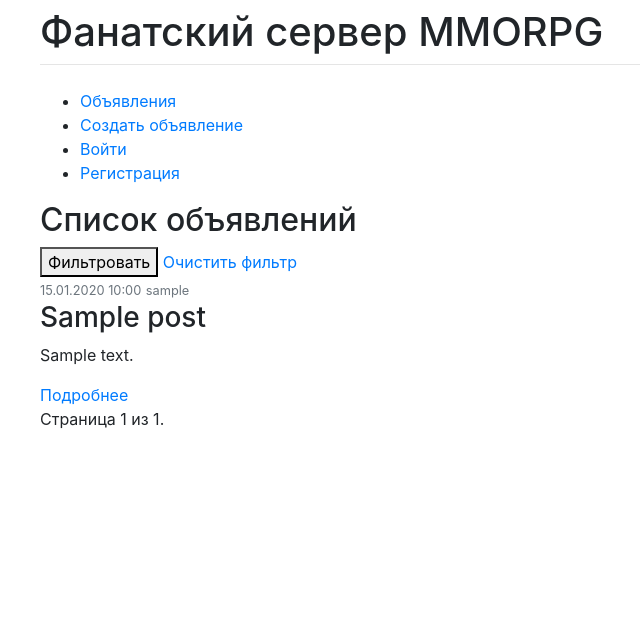
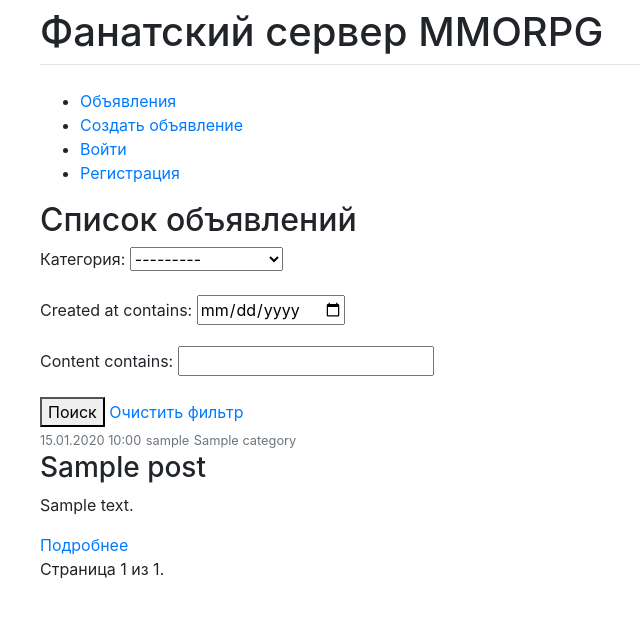
Before and after one commit to Zr413/MMORPG, a Django app: page / in a window 1280 px wide. Shown: the top 618 px of the page, without its empty margins (235-875 px from the left). Run offline with Django 4.2, Linux system fonts and the light colour scheme; tables that the repository leaves empty hold one stand-in row (values such as "Sample post"); some libraries are stand-ins or nearby versions.

Commit message:
Implementation of filtering and search by posts

```diff
--- a/MMORPG/settings.py
+++ b/MMORPG/settings.py
@@ -51,6 +51,8 @@ INSTALLED_APPS = [
     'sorl.thumbnail',
     # 'fpages',
     'django_filters',
+    'django_otp',
+    'django_otp.plugins.otp_totp',
     # 'allauth',
     # 'allauth.account',
     # 'allauth.socialaccount',
--- a/guild/filters.py
+++ b/guild/filters.py
@@ -1,21 +1,23 @@
-import django_filters
-from django_filters import CharFilter
+from django.forms import DateInput
+from django_filters import CharFilter, DateFilter, ModelChoiceFilter
 from django_filters.rest_framework import FilterSet
 
-from guild.models import Response, Post
-
-
-# class ResponseFilter(django_filters.FilterSet):
-#     class Meta:
-#         model = Response
-#         fields = ['created_at', 'is_approved']
+from guild.models import Post, Category
 
 
 class ResponseFilter(FilterSet):
     category = CharFilter(field_name='post__category__name', lookup_expr='icontains')
 
 
-class PostFilter(django_filters.FilterSet):
+class PostFilter(FilterSet):
+    created_at = DateFilter(
+        field_name="created_at",
+        lookup_expr='icontains',
+        widget=DateInput(format='%Y-%m-%d',
+                         attrs={'type': 'date'}, ))
+    category = ModelChoiceFilter(field_name="category", queryset=Category.objects.all(), label='Категория')
+    content = CharFilter(field_name="content", lookup_expr='icontains')
+
     class Meta:
         model = Post
-        fields = ['title', 'category', 'created_at', 'content']
+        fields = ['category', 'created_at', 'content']
--- a/guild/forms.py
+++ b/guild/forms.py
@@ -86,4 +86,4 @@ class ProfileForm(forms.ModelForm):
 
 
 class ResponseFilterForm(forms.Form):
-    category = forms.ModelChoiceField(queryset=Category.objects.all(), empty_label="Select category", required=False)
+    category = forms.ModelChoiceField(queryset=Category.objects.all(), empty_label="Выберите категорию", required=False)
--- a/guild/models.py
+++ b/guild/models.py
@@ -44,7 +44,7 @@ class Post(models.Model):
     image = models.ImageField(upload_to='images/', null=True, blank=True)
 
     def __str__(self):
-        return f'{self.title.title()}: {self.content}, {self.title.title()}: {self.category}, {self.title.title()}: {self.image}'
+        return f'{self.title}: {self.content}, {self.title}: {self.category}, {self.title}: {self.image}'
 
     def get_absolute_url(self):
         return reverse('post-detail', args=[str(self.id)])
--- a/guild/views.py
+++ b/guild/views.py
@@ -10,6 +10,9 @@ from django.views import View
 from django.views.generic import ListView, DetailView, CreateView, UpdateView, DeleteView
 from django.contrib.auth.mixins import LoginRequiredMixin, PermissionRequiredMixin, UserPassesTestMixin
 from django_filters.views import FilterView
+from django_otp import user_has_device
+from django_otp.forms import OTPTokenForm
+from django_otp.plugins.otp_totp.models import TOTPDevice
 
 from MMORPG import settings
 from .forms import ProfileForm, PostForm, ConfirmationCodeForm, ResponseFilterForm
@@ -39,8 +42,21 @@ class PostListView(ListView, FilterView):
         paginator = Paginator(self.get_queryset(), self.paginate_by)
         page = self.request.GET.get('page')
         posts = paginator.get_page(page)
+        context['filterset'] = self.filterset
         context['posts'] = posts
+        context['filter'] = PostFilter(self.request.GET, queryset=self.get_queryset())
+        context['current_time'] = timezone.localtime(timezone.now())
+        context['timezones'] = pytz.common_timezones
         return context
+
+    def get_queryset(self):
+        queryset = super().get_queryset()
+        self.filterset = PostFilter(self.request.GET, queryset)
+        return self.filterset.qs
+
+    def post(self, request):
+        request.session['django_timezone'] = request.POST['timezone']
+        return redirect('/')
 
 
 # Показать объявление
@@ -182,14 +198,11 @@ class ResponseModerationView(LoginRequiredMixin, ListView):
         form.instance.author = self.request.user.profile
         return super().form_valid(form) and HttpResponseRedirect('/')
 
-    # def get_queryset(self):
-    #     return Response.objects.filter(post__author=self.request.user.profile, is_approved=False)
-
     def get_queryset(self):
         queryset = Response.objects.filter(post__author=self.request.user.profile, is_approved=False)
-        category_filter = self.request.GET.get('category')  # Assuming 'category' is the name of the filter field
+        category_filter = self.request.GET.get('category')
         if category_filter:
-            queryset = queryset.filter(post__category_id=category_filter)  # Use category_id for filtering
+            queryset = queryset.filter(post__category_id=category_filter)
         return queryset
 
     def get_context_data(self, **kwargs):
@@ -214,7 +227,6 @@ class ResponseApproveView(View):
 
 
 # Создание отклика на пост и отправка письма автору поста
-# Сигнал отправляется после сохранения отклика и он обрабатывается данным методом
 class ResponseCreateView(LoginRequiredMixin, CreateView):
     model = Response
     fields = ['content']
@@ -261,20 +273,6 @@ class ProfileUpdateView(LoginRequiredMixin, UpdateView):
         return super(ProfileUpdateView, self).form_valid(form)
 
 
-# Регистрация
-# class UserRegisterView(CreateView):
-#     form_class = UserRegisterForm
-#     template_name = 'profiles/register.html'
-#     success_url = reverse_lazy('login')
-#
-#     def form_valid(self, form):
-#         valid = super().form_valid(form)
-#         login(self.request, self.object)
-#         # Создание профиля пользователя при регистрации
-#         Profile.objects.create(user=self.object)
-#         return valid
-
-
 class UserRegisterView(CreateView):
     form_class = UserRegisterForm
     template_name = 'profiles/register.html'
@@ -305,7 +303,27 @@ class UserRegisterView(CreateView):
             fail_silently=False,
         )
 
-        return valid
+        # return valid
+        # Редирект на страницу верификации одноразового кода
+        return redirect('verify_otp')
+
+
+def verify_otp(request):
+    if not user_has_device(request.user):
+        return redirect(reverse('enable_otp'))
+
+    device = TOTPDevice.objects.get(user=request.user)
+    if request.method == 'POST':
+        form = OTPTokenForm(user=request.user, data=request.POST)
+        if form.is_valid():
+            if form.device == device:
+                request.user.is_verified = True  # Устанавливаем флаг подтверждения
+                request.user.save()
+                return redirect('post-list')  # Редирект на домашнюю страницу после верификации
+    else:
+        form = OTPTokenForm(user=request.user)
+
+    return render(request, 'profiles/confirm_registration.html', {'form': form})
 
 
 class ConfirmRegistrationView(View):
--- a/templates/post_list.html
+++ b/templates/post_list.html
@@ -4,14 +4,15 @@
 {% block content %}
     <h2>Список объявлений</h2>
     <form method="get">
-    {{ filter.form.as_p }}
-    <button type="submit">Фильтровать</button>
-    <a href="{% url 'post-list' %}">Очистить фильтр</a>
+        {{ filter.form.as_p }}
+        <button type="submit">Поиск</button>
+        <a href="{% url 'post-list' %}">Очистить фильтр</a>
     </form>
     {% for post in posts %}
         <div class="post">
             <small class="text-muted">{{ post.created_at|date:'d.m.Y H:i' }}</small>
-            <small class="text-muted">{{ post.author.user }}</small><br>
+            <small class="text-muted">{{ post.author.user }}</small>
+            <small class="text-muted">{{ post.category.name }}</small><br>
             <h3>{{ post.title }}</h3>
             <p>{{ post.content|truncatewords:30 }}</p>
             <a href="{% url 'post-detail' pk=post.pk %}">Подробнее</a>
```
Also changed, not shown: guild/middlewares.py (added, +16 -0 lines).
